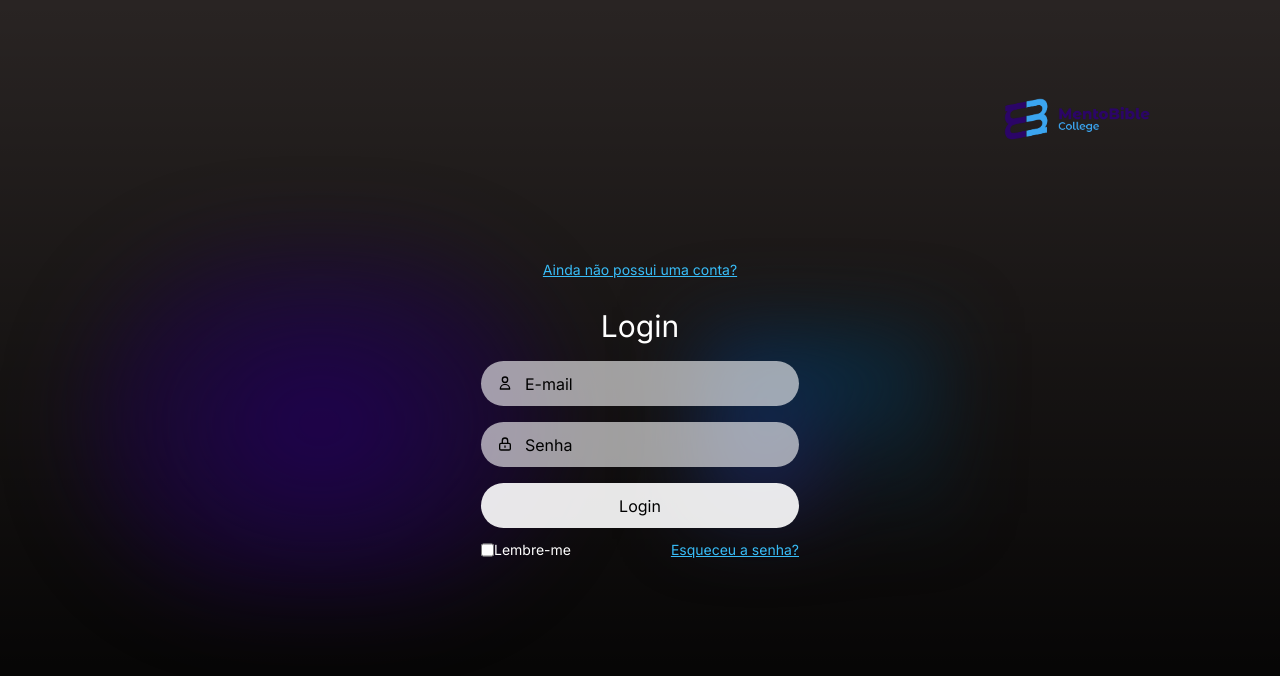
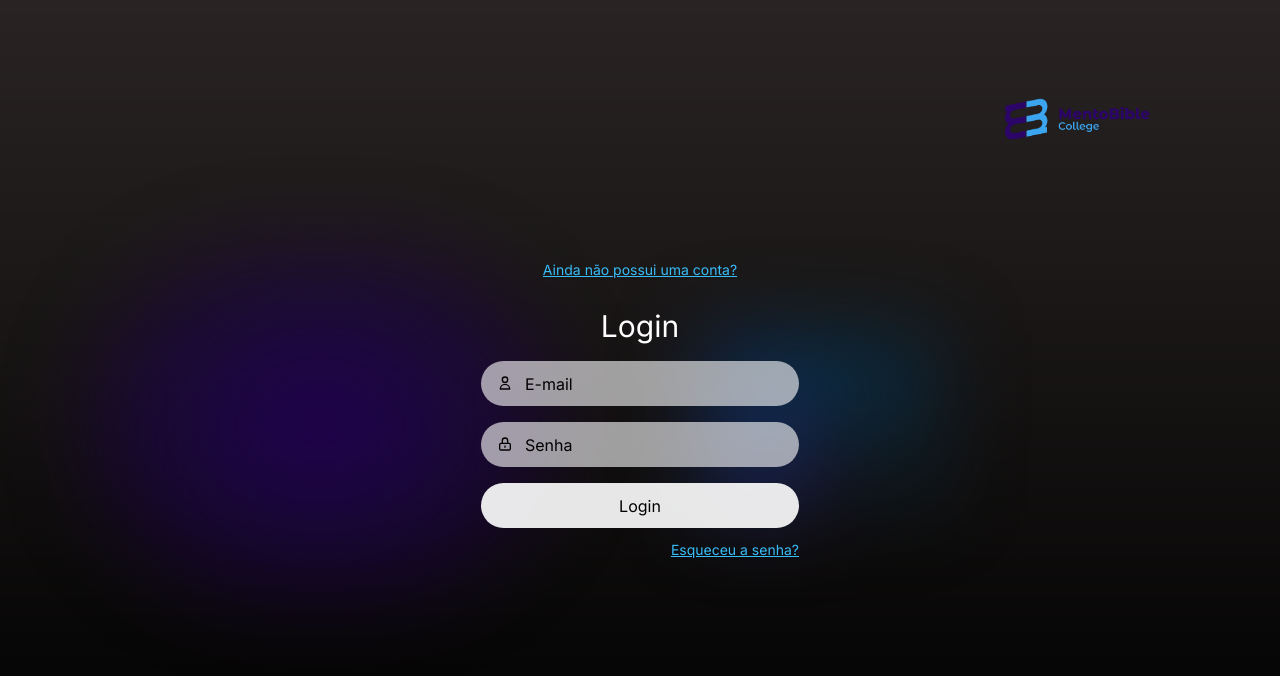
Before and after one commit to ericbraz/MentoBible, a Next.js app: page /login in a window 1280 px wide. Shown: the top 676 px of the page. Built offline with nearby package versions, Linux system fonts and the light colour scheme; no server answers.

Commit message:
Remind me removed from login page

```diff
--- a/src/components/LoginForm/LoginForm.tsx
+++ b/src/components/LoginForm/LoginForm.tsx
@@ -67,10 +67,7 @@ export default function LoginForm() {
          </form>
 
          <div className='bottom flex flex-row justify-between text-sm mt-3'>
-            <div className='left flex'>
-               <input type='checkbox' id='check' />
-               <label htmlFor='check'>Lembre-me</label>
-            </div>
+            <div className='left flex'></div>
             <div className='right'>
                <label>
                   <Link
```
